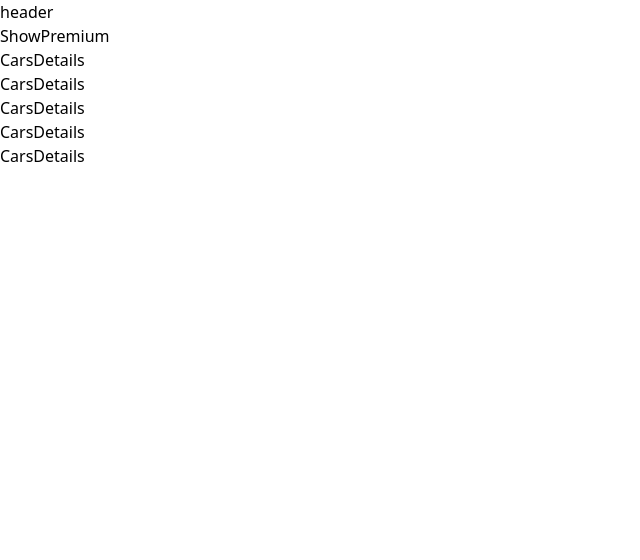
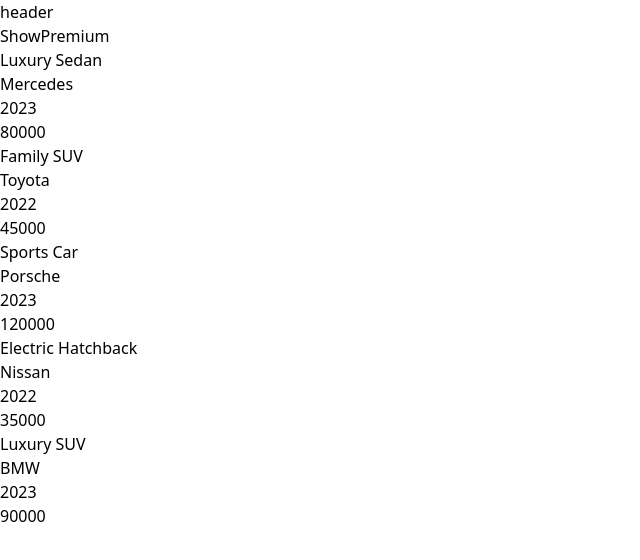
Before and after one commit to nillworks/REACT-LARNIGN, a React (Vite) app in the folder 0-03 REACT-TASK-CARS/: page / in a window 1280 px wide. Shown: the top 560 px of the page, without its empty margins (0-640 px from the left). Built offline with nearby package versions, Linux system fonts and the light colour scheme.

Commit message:
completes: props Data Pass and completes

```diff
--- a/0-03 REACT-TASK-CARS/package.json
+++ b/0-03 REACT-TASK-CARS/package.json
@@ -11,6 +11,7 @@
   },
   "dependencies": {
     "@tailwindcss/vite": "^4.1.18",
+    "prop-types": "^15.8.1",
     "react": "^19.2.0",
     "react-dom": "^19.2.0",
     "tailwindcss": "^4.1.18"
--- a/0-03 REACT-TASK-CARS/src/Components/CarsDetails.jsx
+++ b/0-03 REACT-TASK-CARS/src/Components/CarsDetails.jsx
@@ -1,5 +1,13 @@
-const CarsDetails = () => {
-  return <div>CarsDetails</div>;
+const CarsDetails = ({ cars }) => {
+  return (
+    <div>
+      <h1>{cars.title}</h1>
+      <h1>{cars.brand}</h1>
+      <h1>{cars.year}</h1>
+      <h1>{cars.price}</h1>
+      <h1>{cars.isPremium}</h1>
+    </div>
+  );
 };
 
 export default CarsDetails;
--- a/0-03 REACT-TASK-CARS/src/Components/CarsList.jsx
+++ b/0-03 REACT-TASK-CARS/src/Components/CarsList.jsx
@@ -1,15 +1,22 @@
+import PropTypes from 'prop-types';
 import CarsRow from './CarsRow';
 
-const CarsList = () => {
-  return (
-    <div>
-      <CarsRow />
-      <CarsRow />
-      <CarsRow />
-      <CarsRow />
-      <CarsRow />
-    </div>
-  );
+const CarsList = ({ cars }) => {
+  const row = [];
+  cars.forEach(car => {
+    row.push(<CarsRow key={car.id} cars={car} />);
+  });
+  return <div>{row}</div>;
 };
 
+CarsList.propTypes = {
+  cars: PropTypes.arrayOf(
+    PropTypes.shape({
+      id: PropTypes.number.isRequired,
+      name: PropTypes.string,
+      brand: PropTypes.string,
+      price: PropTypes.number,
+    }),
+  ).isRequired,
+};
 export default CarsList;
--- a/0-03 REACT-TASK-CARS/src/Components/CarsRow.jsx
+++ b/0-03 REACT-TASK-CARS/src/Components/CarsRow.jsx
@@ -1,9 +1,9 @@
 import CarsDetails from './CarsDetails';
 
-const CarsRow = () => {
+const CarsRow = ({ cars }) => {
   return (
     <div>
-      <CarsDetails />
+      <CarsDetails cars={cars} />
     </div>
   );
 };
--- a/0-03 REACT-TASK-CARS/src/Components/CarsShop.jsx
+++ b/0-03 REACT-TASK-CARS/src/Components/CarsShop.jsx
@@ -51,7 +51,7 @@
     <div>
       <Header />
       <Search />
-      <CarsList />
+      <CarsList cars={CARS} />
     </div>
   );
 };
```
Also changed, not shown: 1 other file (tests, documents, lock files or other folders).
